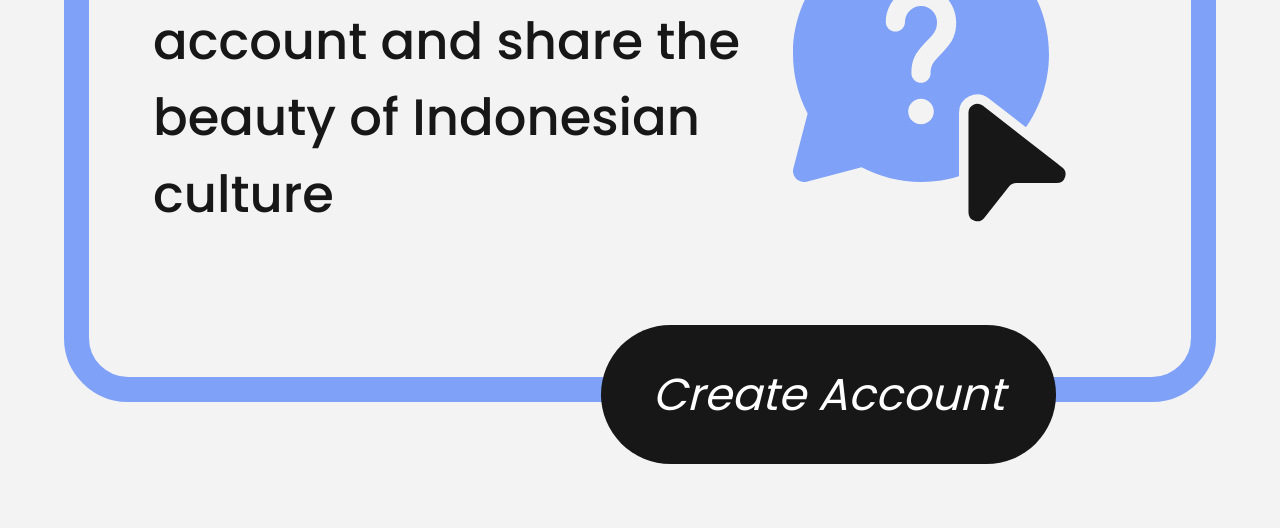
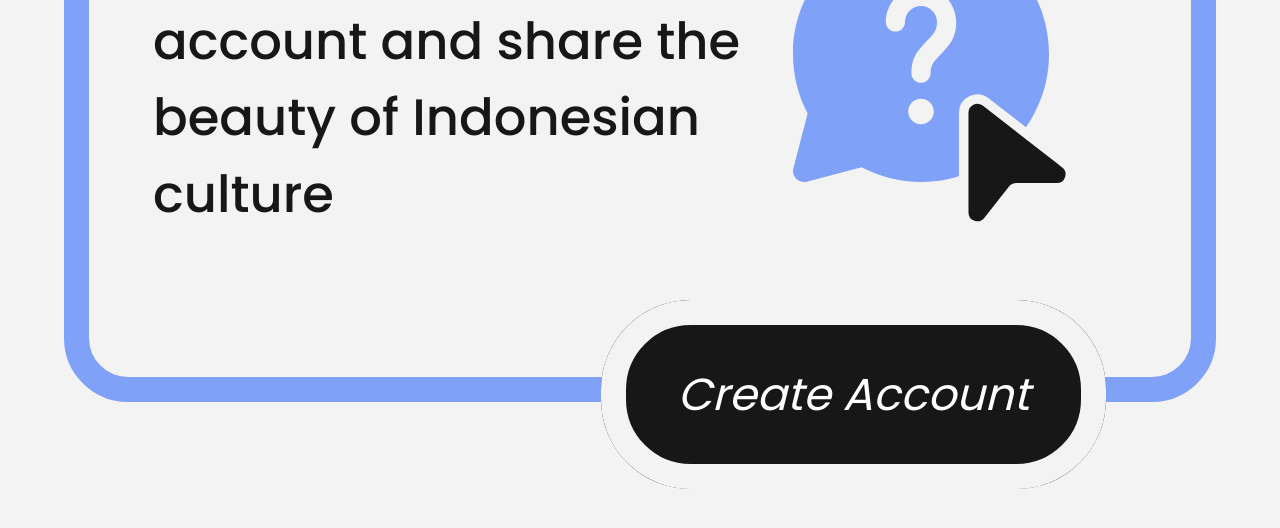
Before and after one commit to fasuyaaaPNG/Quandary, a Next.js app: page / in a window 1280 px wide. Shown: the part 7732-8260 px from the top of the page. Built offline with nearby package versions, Linux system fonts and the light colour scheme.

Commit message:
new landing

```diff
--- a/app/style.css
+++ b/app/style.css
@@ -1,3 +1,7 @@
+html {
+    scroll-behavior: smooth;
+}
+
 body {
     overflow-x: hidden;
 }
@@ -434,5 +438,6 @@ body {
     left: 40vw;
     top: 4vw;
     border-radius: 7vw;
-
+    border: 2vw solid #F3F3F3;
+    outline: none;
 }
```
